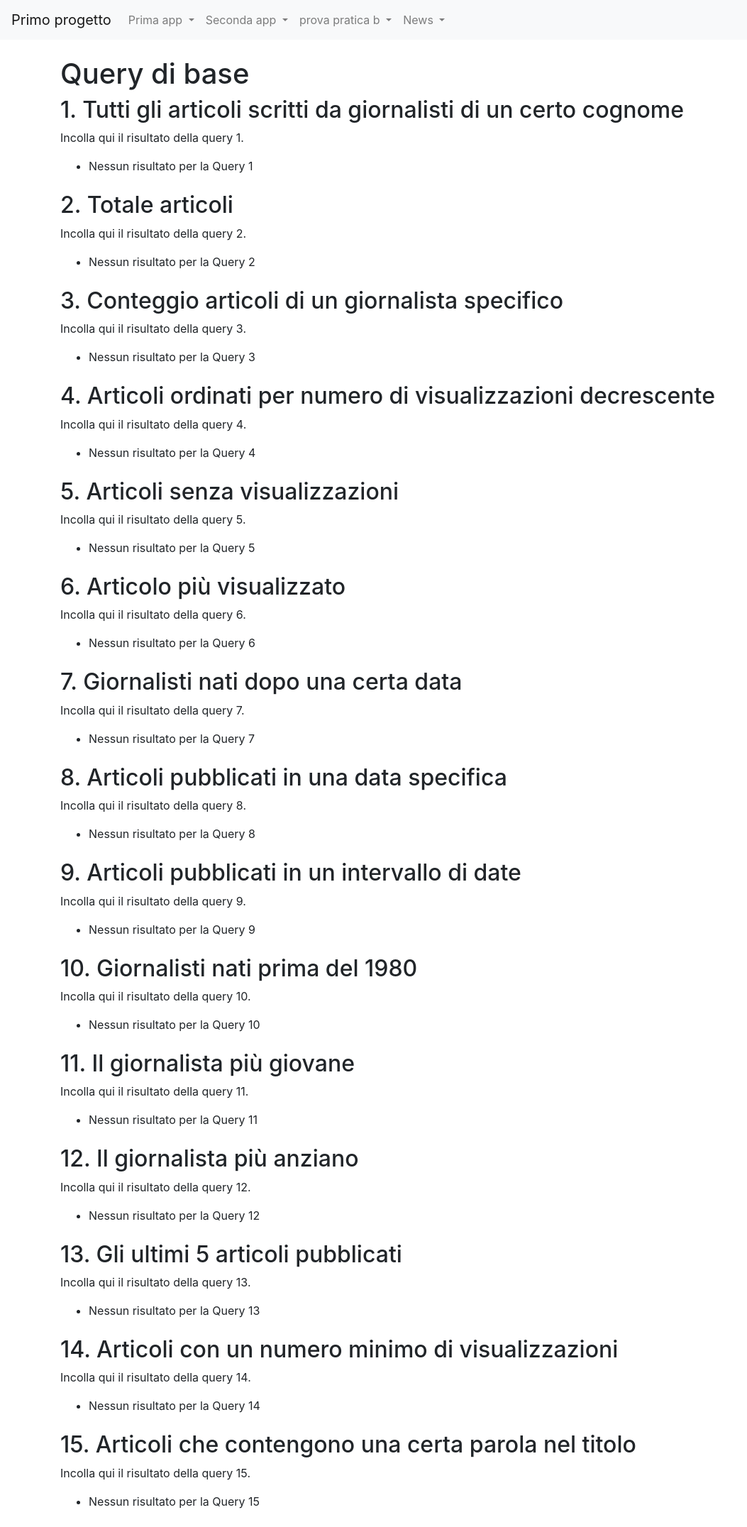
After one commit to CarlosMina67/primo_progetto, a Django app: page /news/query_base in a window 1280 px wide. The commit adds this page. Shown: the whole page at 71% size, without its empty margins (0-1053 px from the left). Run offline with Django 5.2, Linux system fonts and the light colour scheme.

Commit message:
miglioramenti

```diff
--- /dev/null
+++ b/news/templates/news/query.html
@@ -0,0 +1,187 @@
+{% extends 'base.html' %}
+
+{% block title %}Query Base{% endblock %}
+
+{% block content %}
+    <h1>Query di base</h1>
+
+    <section class="mb-4">
+        <h2>1. Tutti gli articoli scritti da giornalisti di un certo cognome</h2>
+        <p>Incolla qui il risultato della query 1.</p>
+        <ul>
+            {% for item in articoli_cognome %}
+                <li>{{ item }}</li>
+            {% empty %}
+                <li>Nessun risultato per la Query 1</li>
+            {% endfor %}
+        </ul>
+    </section>
+
+    <section class="mb-4">
+        <h2>2. Totale articoli</h2>
+        <p>Incolla qui il risultato della query 2.</p>
+        <ul>
+            {% for item in numero_totale_articoli %}
+                <li>{{ item }}</li>
+            {% empty %}
+                <li>Nessun risultato per la Query 2</li>
+            {% endfor %}
+        </ul>
+    </section>
+
+    <section class="mb-4">
+        <h2>3. Conteggio articoli di un giornalista specifico</h2>
+        <p>Incolla qui il risultato della query 3.</p>
+        <ul>
+            {% for item in numero_articoli_giornalista %}
+                <li>{{ item }}</li>
+            {% empty %}
+                <li>Nessun risultato per la Query 3</li>
+            {% endfor %}
+        </ul>
+    </section>
+
+    <section class="mb-4">
+        <h2>4. Articoli ordinati per numero di visualizzazioni decrescente</h2>
+        <p>Incolla qui il risultato della query 4.</p>
+        <ul>
+            {% for item in articoli_ordinati %}
+                <li>{{ item }}</li>
+            {% empty %}
+                <li>Nessun risultato per la Query 4</li>
+            {% endfor %}
+        </ul>
+    </section>
+
+    <section class="mb-4">
+        <h2>5. Articoli senza visualizzazioni</h2>
+        <p>Incolla qui il risultato della query 5.</p>
+        <ul>
+            {% for item in articoli_senza_visualizzazioni %}
+                <li>{{ item }}</li>
+            {% empty %}
+                <li>Nessun risultato per la Query 5</li>
+            {% endfor %}
+        </ul>
+    </section>
+
+    <section class="mb-4">
+        <h2>6. Articolo più visualizzato</h2>
+        <p>Incolla qui il risultato della query 6.</p>
+        <ul>
+            {% for item in articolo_piu_visualizzato %}
+                <li>{{ item }}</li>
+            {% empty %}
+                <li>Nessun risultato per la Query 6</li>
+            {% endfor %}
+        </ul>
+    </section>
+
+    <section class="mb-4">
+        <h2>7. Giornalisti nati dopo una certa data</h2>
+        <p>Incolla qui il risultato della query 7.</p>
+        <ul>
+            {% for item in giornalisti_data %}
+                <li>{{ item }}</li>
+            {% empty %}
+                <li>Nessun risultato per la Query 7</li>
+            {% endfor %}
+        </ul>
+    </section>
+
+    <section class="mb-4">
+        <h2>8. Articoli pubblicati in una data specifica</h2>
+        <p>Incolla qui il risultato della query 8.</p>
+        <ul>
+            {% for item in articoli_del_giorno %}
+                <li>{{ item }}</li>
+            {% empty %}
+                <li>Nessun risultato per la Query 8</li>
+            {% endfor %}
+        </ul>
+    </section>
+
+    <section class="mb-4">
+        <h2>9. Articoli pubblicati in un intervallo di date</h2>
+        <p>Incolla qui il risultato della query 9.</p>
+        <ul>
+            {% for item in articoli_periodo %}
+                <li>{{ item }}</li>
+            {% empty %}
+                <li>Nessun risultato per la Query 9</li>
+            {% endfor %}
+        </ul>
+    </section>
+
+    <section class="mb-4">
+        <h2>10. Giornalisti nati prima del 1980</h2>
+        <p>Incolla qui il risultato della query 10.</p>
+        <ul>
+            {% for item in giornalisti_nati %}
+                <li>{{ item }}</li>
+            {% empty %}
+                <li>Nessun risultato per la Query 10</li>
+            {% endfor %}
+        </ul>
+    </section>
+
+    <section class="mb-4">
+        <h2>11. Il giornalista più giovane</h2>
+        <p>Incolla qui il risultato della query 11.</p>
+        <ul>
+            {% for item in giornalista_giovane %}
+                <li>{{ item }}</li>
+            {% empty %}
+                <li>Nessun risultato per la Query 11</li>
+            {% endfor %}
+        </ul>
+    </section>
+
+    <section class="mb-4">
+        <h2>12. Il giornalista più anziano</h2>
+        <p>Incolla qui il risultato della query 12.</p>
+        <ul>
+            {% for item in giornalista_anziano %}
+                <li>{{ item }}</li>
+            {% empty %}
+                <li>Nessun risultato per la Query 12</li>
+            {% endfor %}
+        </ul>
+    </section>
+
+    <section class="mb-4">
+        <h2>13. Gli ultimi 5 articoli pubblicati</h2>
+        <p>Incolla qui il risultato della query 13.</p>
+        <ul>
+            {% for item in ultimi_5 %}
+                <li>{{ item }}</li>
+            {% empty %}
+                <li>Nessun risultato per la Query 13</li>
+            {% endfor %}
+        </ul>
+    </section>
+
+    <section class="mb-4">
+        <h2>14. Articoli con un numero minimo di visualizzazioni</h2>
+        <p>Incolla qui il risultato della query 14.</p>
+        <ul>
+            {% for item in articoli_minime_visualizzazioni %}
+                <li>{{ item }}</li>
+            {% empty %}
+                <li>Nessun risultato per la Query 14</li>
+            {% endfor %}
+        </ul>
+    </section>
+
+    <section class="mb-4">
+        <h2>15. Articoli che contengono una certa parola nel titolo</h2>
+        <p>Incolla qui il risultato della query 15.</p>
+        <ul>
+            {% for item in articoli_parola %}
+                <li>{{ item }}</li>
+            {% empty %}
+                <li>Nessun risultato per la Query 15</li>
+            {% endfor %}
+        </ul>
+    </section>
+{% endblock %}
--- a/news/urls.py
+++ b/news/urls.py
@@ -47,7 +47,7 @@ def home(request):
 '''
 
 from django.urls import path
-from .views import home, articoloDetailView, listaArticoli
+from .views import home, articoloDetailView, listaArticoli, queryBase
 
 app_name = "news"
 
@@ -56,4 +56,5 @@ urlpatterns = [
     path("articoli/<int:pk>", articoloDetailView, name="articolo_detail"),
     path("lista_articoli/", listaArticoli, name="lista_articoli"),
     path("lista_articoli/<int:pk>", listaArticoli, name="lista_articoli_giornalista"),
+    path("query_base", queryBase, name="query_base"),
 ]
--- a/news/views.py
+++ b/news/views.py
@@ -41,3 +41,24 @@ def listaArticoli(request, pk=None):
         "titolo": titolo,
     }
     return render(request, "lista_articoli.html", context)
+
+
+def queryBase(request):
+    context = {
+        "articoli_cognome": [],
+        "numero_totale_articoli": [],
+        "numero_articoli_giornalista": [],
+        "articoli_ordinati": [],
+        "articoli_senza_visualizzazioni": [],
+        "articolo_piu_visualizzato": [],
+        "giornalisti_data": [],
+        "articoli_del_giorno": [],
+        "articoli_periodo": [],
+        "giornalisti_nati": [],
+        "giornalista_giovane": [],
+        "giornalista_anziano": [],
+        "ultimi_5": [],
+        "articoli_minime_visualizzazioni": [],
+        "articoli_parola": [],
+    }
+    return render(request, "news/query.html", context)
--- a/prima_app/templates/prima_app/base.html
+++ b/prima_app/templates/prima_app/base.html
@@ -46,8 +46,6 @@
               <a class="dropdown-item" href="{% url 'seconda_app:es_if' %}">esempio if</a>
               <a class="dropdown-item" href="{% url 'seconda_app:if_else_elif' %}">if else elif</a>
               <a class="dropdown-item" href="{% url 'seconda_app:es_for' %}">esempio for</a>
-              <a class="dropdown-item" href="#">place holder</a>
-              <a class="dropdown-item" href="#">place holder</a>
             </div>
           </li>
           <!-- Dropdown: terza app -->
@@ -71,6 +69,7 @@
             <div class="dropdown-menu" aria-labelledby="navbarDropdownnewsApp">
               <a class="dropdown-item" href="{% url 'news:homeview' %}">Home News</a>
               <a class="dropdown-item" href="{% url 'news:articolo_detail' 1 %}">Dettaglio Articolo (ID 1)</a>
+              <a class="dropdown-item" href="{% url 'news:query_base' %}">Query Base</a>
             </div>
           </li>
 
--- a/seconda_app/views.py
+++ b/seconda_app/views.py
@@ -12,7 +12,7 @@ def es_if_elif_else(request):
         'var2': 200,
         'var3': 300
     }
-    return render(request, "es_if_elif_else.html", dic)
+    return render(request, "if_else_elif.html", dic)
 
 def es_for(request):
     dic = {
```
